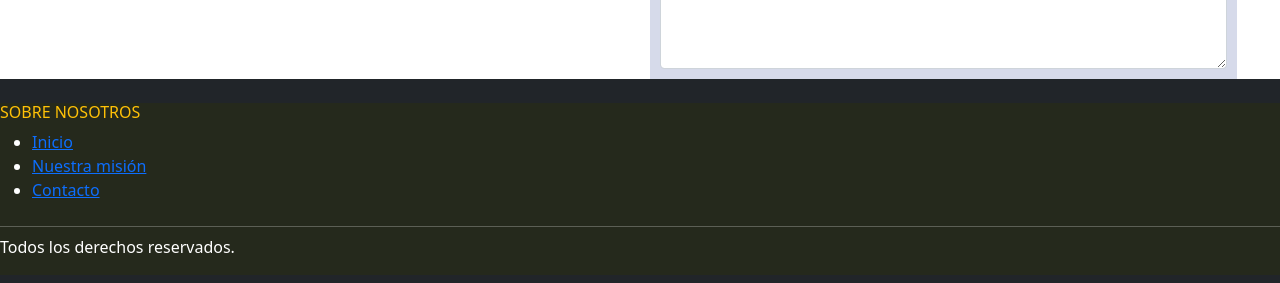
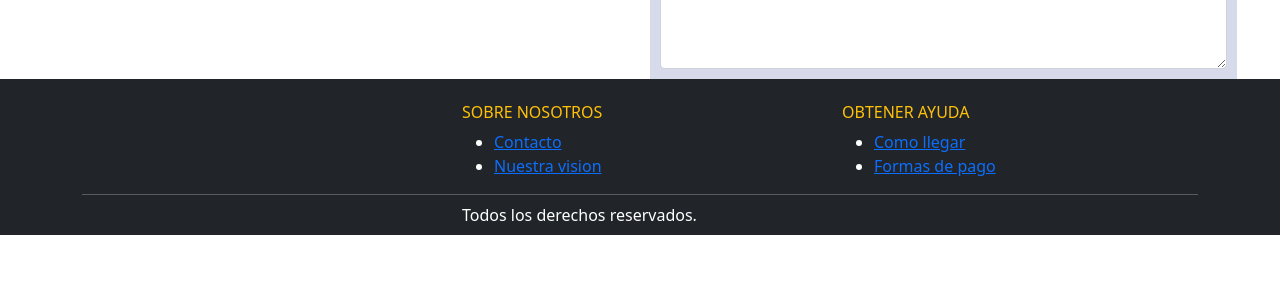
Before and after one commit to c-Kodama/Taller_Mecanico, a plain HTML site: page formularioContacto.html in a window 1280 px wide. Shown: the part 573-856 px from the top of the page. After the commit the page ends 808 px from the top, so only its background shows below. Drawn offline with nearby package versions, Linux system fonts and the light colour scheme.

Commit message:
Cambios html

```diff
--- a/formularioContacto.html
+++ b/formularioContacto.html
@@ -81,30 +81,42 @@
         </div>
     </div>
     <footer class="bg-dark text-white my-0 mx-0 pt-4 pb-2 main-footer">
-        <div class="bottom">
+        <div class="container">
           <div class="row">
-                <div class="col-md" style="text-align:left">
+            <div class="col-md" style="text-align: center"></div>
             <div class="col-md">
               <h6 class="text-uppercase text-warning">Sobre Nosotros</h6>
-                        <ul class="mb-2 pb-2 foot-list">
+              <ul class="mb-0 pb-2 foot-list">
                 <li class="">
-                                <a class="" href="Index.html">Inicio</a>
+                  <a class="" href="/formularioContacto.html">Contacto</a>
                 </li>
                 <li class="">
-                                <a class="" href="#">Nuestra misión</a>
+                  <a class="" href="#">Nuestra vision</a>
+                </li>
+              </ul>
+            </div>
+            <div class="col-md">
+              <h6 class="text-uppercase text-warning">Obtener Ayuda</h6>
+              <ul class="mb-0 pb-2 foot-list">
+                <li class="">
+                  <a class="" href="#">Como llegar</a>
                 </li>
                 <li class="">
-                                <a class="" href="formularioContacto.html">Contacto</a>
+                  <a class="" href="#">Formas de pago</a>
                 </li>
               </ul>
             </div>
           </div>
-            </div>
-
           <hr class="footer-hr my-2 py-0" />
           <div class="row">
+            <div class="col-4 text-left">
+              <i class="fab fa-twitter mx-1 text-info"></i>
+              <i class="fab fa-facebook-f mx-1 text-info"></i>
+              <i class="fab fa-instagram mx-1 text-info"></i>
+              <i class="fab fa-whatsapp mx-1 text-info"></i>
+            </div>
             <div class="col-8 text-right copyright font-weight-light">
-                    <p style="text-align: left;">Todos los derechos reservados.</p>
+              <div>Todos los derechos reservados.</div>
             </div>
           </div>
         </div>
```
Also changed, not shown: Index.html (+21 -9 lines), detalleMantencion.html (deleted, +0 -12 lines), detalleMantencion1.html (deleted, +0 -12 lines), login.html (+1 -1 lines), registroUsuario.html (+3 -6 lines), vistaAdministrador.html (deleted, +0 -12 lines), vistaMecanico.html (deleted, +0 -12 lines). Lines whose indentation alone changed are shown as unchanged.
